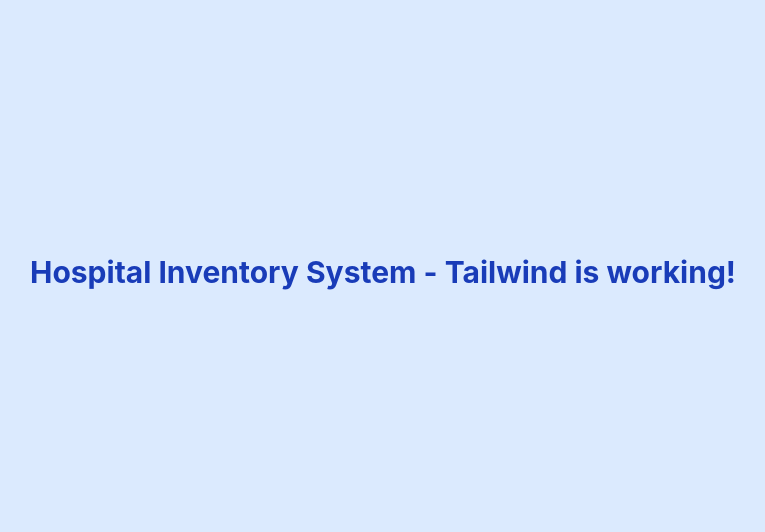
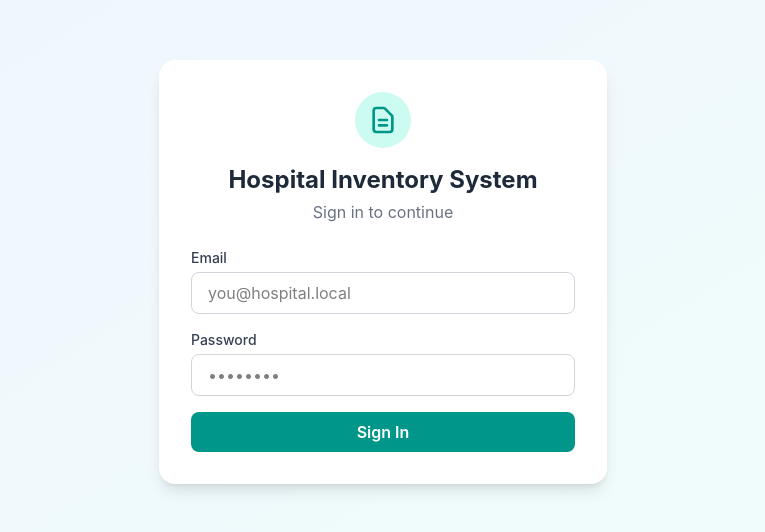
Before and after one commit to EngReteti/healthtech-dashboard, an Angular app: page / in a window 1280 px wide. Shown: the part 128-660 px from the top of the page, without its empty margins (257-1022 px from the left). Built offline with nearby package versions, Linux system fonts and the light colour scheme.

Commit message:
feat: build login page UI with tailwind styling and wire it into app root

```diff
--- a/src/app/app.html
+++ b/src/app/app.html
@@ -1,5 +1 @@
-<div class="min-h-screen bg-blue-100 flex items-center justify-center">
-  <h1 class="text-3xl font-bold text-blue-800">
-    Hospital Inventory System - Tailwind is working!
-  </h1>
-</div>
+<app-login></app-login>
--- a/src/app/app.ts
+++ b/src/app/app.ts
@@ -1,8 +1,9 @@
 import { Component, signal } from '@angular/core';
 import { RouterOutlet } from '@angular/router';
+import { Login } from './login/login';
 
 @Component({
-  imports: [RouterOutlet],
+  imports: [RouterOutlet, Login],
   selector: 'app-root',
   styleUrl: './app.css',
   templateUrl: './app.html',
--- a/src/app/login/login.html
+++ b/src/app/login/login.html
@@ -1 +1,60 @@
-<p>login works!</p>
+<!-- Full-height page, centered content, soft blue-teal gradient
+     background - this is our first real application of the design
+     direction we agreed on -->
+<div class="min-h-screen flex items-center justify-center bg-gradient-to-br from-blue-50 to-teal-50 p-4">
+
+  <!-- The actual login card - white background, soft shadow,
+       rounded corners give it that clean modern SaaS look -->
+  <div class="bg-white rounded-2xl shadow-lg p-8 w-full max-w-md">
+
+    <!-- A simple medical cross icon using an inline SVG - no external
+         icon library needed yet, this keeps things simple for now -->
+    <div class="flex justify-center mb-4">
+      <div class="bg-teal-100 rounded-full p-3">
+        <svg class="w-8 h-8 text-teal-600" fill="none" stroke="currentColor" viewBox="0 0 24 24">
+          <path stroke-linecap="round" stroke-linejoin="round" stroke-width="2"
+                d="M9 12h6m-6 4h6m2 5H7a2 2 0 01-2-2V5a2 2 0 012-2h5.586a1 1 0 01.707.293l5.414 5.414a1 1 0 01.293.707V19a2 2 0 01-2 2z" />
+        </svg>
+      </div>
+    </div>
+
+    <h1 class="text-2xl font-bold text-center text-gray-800 mb-1">
+      Hospital Inventory System
+    </h1>
+    <p class="text-center text-gray-500 mb-6">Sign in to continue</p>
+
+    <!-- (ngSubmit) is Angular's way of saying "run onSubmit() from
+         login.ts when this form is submitted" -->
+    <form (ngSubmit)="onSubmit()">
+
+      <div class="mb-4">
+        <label class="block text-sm font-medium text-gray-700 mb-1">Email</label>
+        <!-- [(ngModel)] is TWO-WAY binding - whatever the user types
+             here automatically updates the "email" variable in login.ts,
+             and vice versa. This requires FormsModule, which we already
+             imported in login.ts -->
+        <input type="email" [(ngModel)]="email" name="email" required
+               class="w-full px-4 py-2 border border-gray-300 rounded-lg focus:outline-none focus:ring-2 focus:ring-teal-500"
+               placeholder="you@hospital.local" />
+      </div>
+
+      <div class="mb-4">
+        <label class="block text-sm font-medium text-gray-700 mb-1">Password</label>
+        <input type="password" [(ngModel)]="password" name="password" required
+               class="w-full px-4 py-2 border border-gray-300 rounded-lg focus:outline-none focus:ring-2 focus:ring-teal-500"
+               placeholder="••••••••" />
+      </div>
+
+      <!-- Only shows up if errorMessage actually has text in it -
+           *ngIf is Angular's conditional display syntax -->
+      @if (errorMessage) {
+        <p class="text-red-600 text-sm mb-4">{{ errorMessage }}</p>
+      }
+
+      <button type="submit"
+              class="w-full bg-teal-600 text-white py-2 rounded-lg font-semibold hover:bg-teal-700 transition-colors">
+        Sign In
+      </button>
+    </form>
+  </div>
+</div>
```
